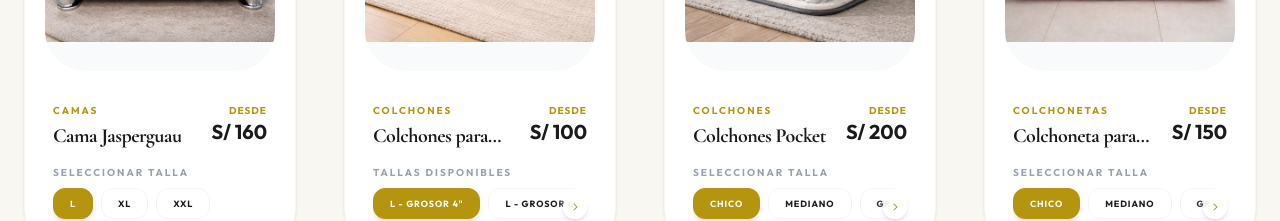
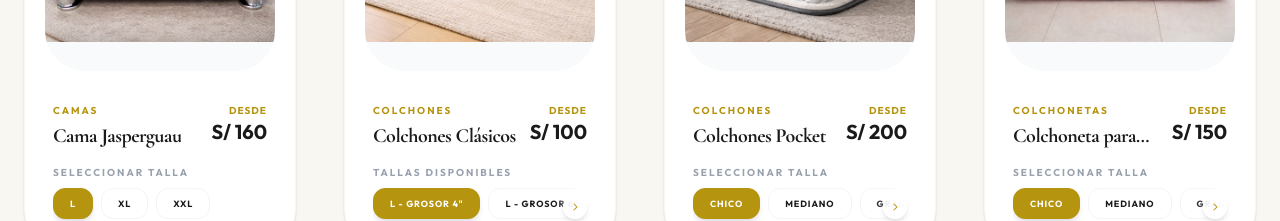
Before and after one commit to SaulSneider7/jasperpetshop, a React (Vite) app: page /catalogo in a window 1280 px wide. Shown: the part 2880-3101 px from the top of the page. Built offline with nearby package versions, Linux system fonts and the light colour scheme.

Commit message:
colchones clasicos

```diff
--- a/src/data/products.ts
+++ b/src/data/products.ts
@@ -984,7 +984,7 @@ export const products: Product[] = [
   },
   {
     id: 18,
-    name: "Colchones para mascotas",
+    name: "Colchones Clásicos",
     price: "S/ 100",
     category: "Colchones",
     image: "/colchon_10CM.jpeg",
@@ -997,7 +997,7 @@ export const products: Product[] = [
     characteristics: [
       "Colchón relleno de espuma de alta densidad y resistencia del grosor de su elección.",
       "Tapizado con tela tricot y cerrado con ribete.",
-      "Una almohada hipoalergénica",
+      "Incluye una almohada hipoalergénica",
       "Se puede añadir los accesorios como sábana, protector o manta. (Revisar en el ítem de Accesorios)",
     ],
     productionTime: "Son 1-2 días hábiles.",
```
